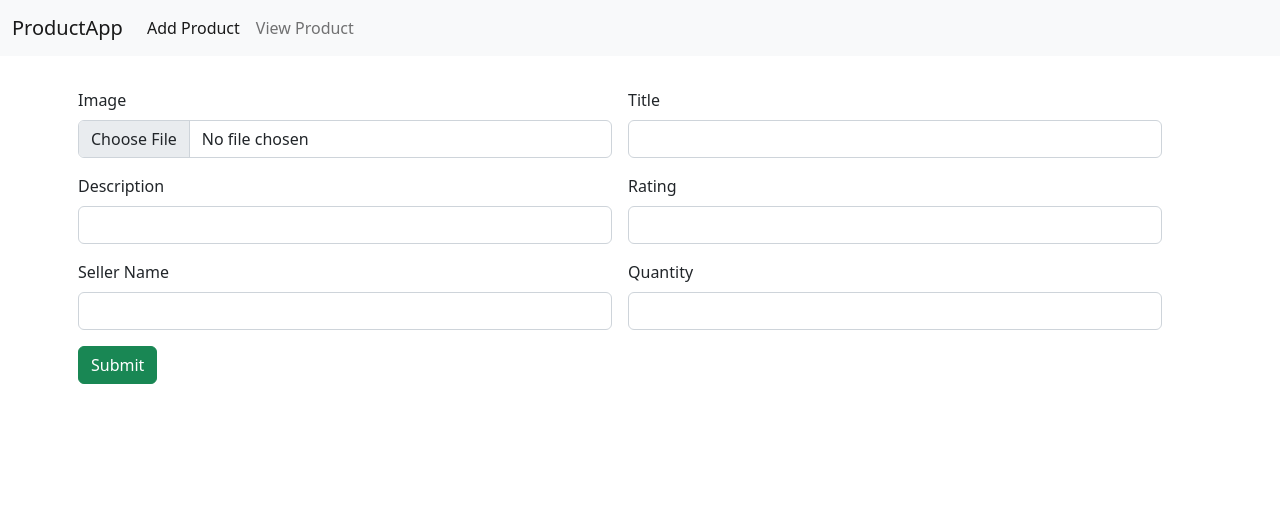
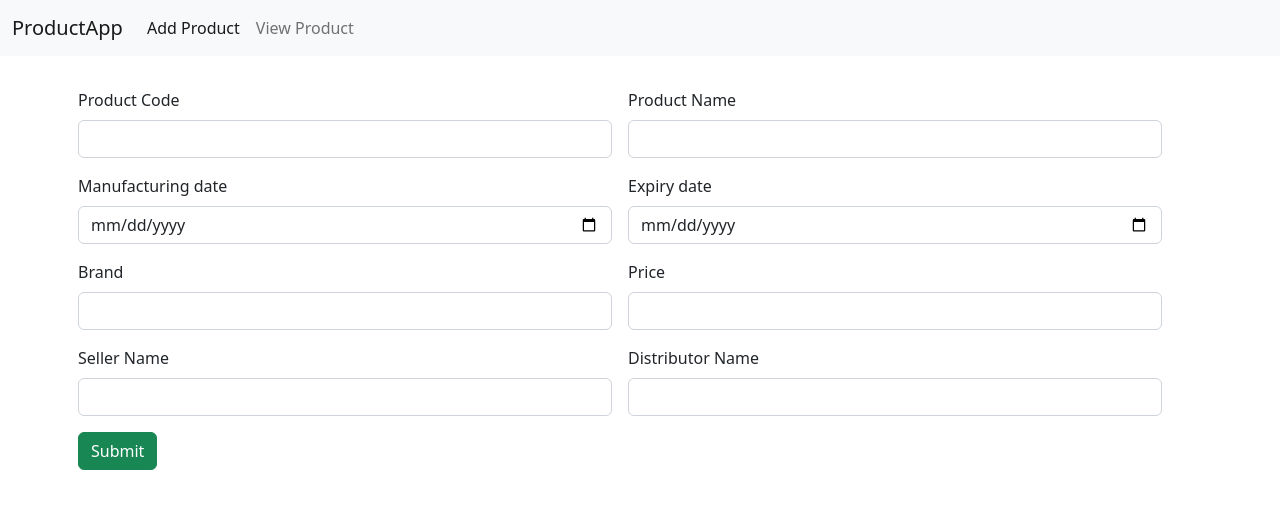
Before and after one commit to Amirthamlalas/ShoppingAppAngular, an Angular app: page / in a window 1280 px wide. Shown: the top 508 px of the page. Built offline with nearby package versions, Linux system fonts and the light colour scheme.

Commit message:
added backend

```diff
--- a/src/app/add-product/add-product.component.html
+++ b/src/app/add-product/add-product.component.html
@@ -6,33 +6,43 @@
         <div class="row g-3">
             <div class="col col-12 col-sm-12 col-md-6 col-lg-6 col-xl-6 col-xxl-6">
 
-                <label for="" class="form-label">Image</label>
-                <input type="file" name="image" [(ngModel)]="image" id="" class="form-control">
+                <label for="" class="form-label">Product Code</label>
+                <input type="text" name="productCode" [(ngModel)]="productCode" id="" class="form-control">
             </div>
             <div class="col col-12 col-sm-12 col-md-6 col-lg-6 col-xl-6 col-xxl-6">
 
-                <label for="" class="form-label">Title</label>
-                <input name="title" [(ngModel)]="title" type="text" class="form-control">
+                <label for="" class="form-label">Product Name</label>
+                <input name="productName" [(ngModel)]="productName" type="text" class="form-control">
             </div>
             <div class="col col-12 col-sm-12 col-md-6 col-lg-6 col-xl-6 col-xxl-6">
 
-                <label for="" class="form-label">Description</label>
-                <input name="description" [(ngModel)]="description" type="text" class="form-control">
+                <label for="" class="form-label">Manufacturing date</label>
+                <input name="manudate" [(ngModel)]="manudate" type="date" class="form-control">
             </div>
             <div class="col col-12 col-sm-12 col-md-6 col-lg-6 col-xl-6 col-xxl-6">
 
-                <label for="" class="form-label">Rating</label>
-                <input name="rating" [(ngModel)]="rating" type="text" class="form-control">
+                <label for="" class="form-label">Expiry date</label>
+                <input name="expdate" [(ngModel)]="expdate" type="date" class="form-control">
+            </div>
+            <div class="col col-12 col-sm-12 col-md-6 col-lg-6 col-xl-6 col-xxl-6">
+
+                <label for="" class="form-label">Brand</label>
+                <input name="brand" [(ngModel)]="brand" type="text" class="form-control">
+            </div>
+            <div class="col col-12 col-sm-12 col-md-6 col-lg-6 col-xl-6 col-xxl-6">
+
+                <label for="" class="form-label">Price</label>
+                <input name="price" [(ngModel)]="price" type="text" class="form-control">
             </div>
             <div class="col col-12 col-sm-12 col-md-6 col-lg-6 col-xl-6 col-xxl-6">
 
                 <label for="" class="form-label">Seller Name</label>
-                <input name="seller" [(ngModel)]="seller" type="text" class="form-control">
+                <input name="sellerName" [(ngModel)]="sellerName" type="text" class="form-control">
             </div>
             <div class="col col-12 col-sm-12 col-md-6 col-lg-6 col-xl-6 col-xxl-6">
 
-                <label for="" class="form-label">Quantity</label>
-                <input name="quant" [(ngModel)]="quant" type="text" class="form-control">
+                <label for="" class="form-label">Distributor Name</label>
+                <input name="distributorName" [(ngModel)]="distributorName" type="text" class="form-control">
             </div>
             <div class="col col-12 col-sm-12 col-md-6 col-lg-6 col-xl-6 col-xxl-6">
 
--- a/src/app/add-product/add-product.component.ts
+++ b/src/app/add-product/add-product.component.ts
@@ -1,4 +1,5 @@
 import { Component } from '@angular/core';
+import { ApiService } from '../api.service';
 
 @Component({
   selector: 'app-add-product',
@@ -7,25 +8,36 @@ import { Component } from '@angular/core';
 })
 export class AddProductComponent {
 
-  image=""
-  title=""
-  description=""
-  rating=""
-  seller=""
-  quant=""
+  productCode=""
+  productName=""
+manudate=""
+ expdate=""
+  brand=""
+ price=""
+ sellerName=""
+distributorName=""
+
+constructor(private api:ApiService){}
 
   Product=()=>
 {
   let data:any={
-    "image":this.image,
-    "title":this.title,
-    "description":this.description,
-    "rating":this.rating,
-    "seller":this.seller,
-    "quant":this.quant
+    "productCode":this.productCode,
+    "productName":this.productName,
+    "manudate":this.manudate,
+    "expdate":this.expdate,
+    "brand":this.brand,
+    "price":this.price,
+    "sellerName":this.sellerName,
+    "distributorName":this.distributorName
 
   }
   console.log(data)
+  this.api.addCourse(data).subscribe(
+    (response)=>{
+      console.log(response)
+    }
+  )
 }
 
 }
--- a/src/app/api.service.ts
+++ b/src/app/api.service.ts
@@ -9,6 +9,11 @@ export class ApiService {
   constructor(private http:HttpClient) { }
 
   fetchProduct=()=>{
-    return this.http.get("https://fakestoreapi.com/products")
+    return this.http.get("http://localhost:8080/view")
+  }
+
+  addCourse=(dataToSend:any)=>{
+    return this.http.post("http://localhost:8080/add",dataToSend)
+
   }
 }
--- a/src/app/view-product/view-product.component.html
+++ b/src/app/view-product/view-product.component.html
@@ -9,13 +9,17 @@
 
 
                 <div class="card" >
-                    <img height="200px" src="{{i.image}}" class="card-img-top" alt="...">
+                    <!-- <img height="200px" src="{{i.image}}" class="card-img-top" alt="..."> -->
                     <div class="card-body">
-                      <h5 style="height: 100px" class="card-title">{{i.title}}</h5>
-                      <p style="height: 400px;" class="card-text">{{i.description}}</p>
+                      <h5 style="height: 100px" class="card-title">{{i.productCode}}</h5>
+                      <p style="height: 400px;" class="card-text">{{i.productName}}</p>
                       <p class="card-text">Price : {{i.price}}</p>
-                      <p class="card-text">Rating : {{i.rating.rate}}</p>
-                      <a href="#" class="btn btn-primary">Buy Now</a>
+                      <p class="card-text">Brand : {{i.brand}}</p>
+                      <p class="card-text">{{i.manudate}}</p>
+                      <p class="card-text">{{i.expdate}}</p>
+                      <p class="card-text">{{i.sellerName}}</p>
+                      <p class="card-text">{{i.distributorName}}</p>
+
                     </div>
                   </div>
             </div>
```
